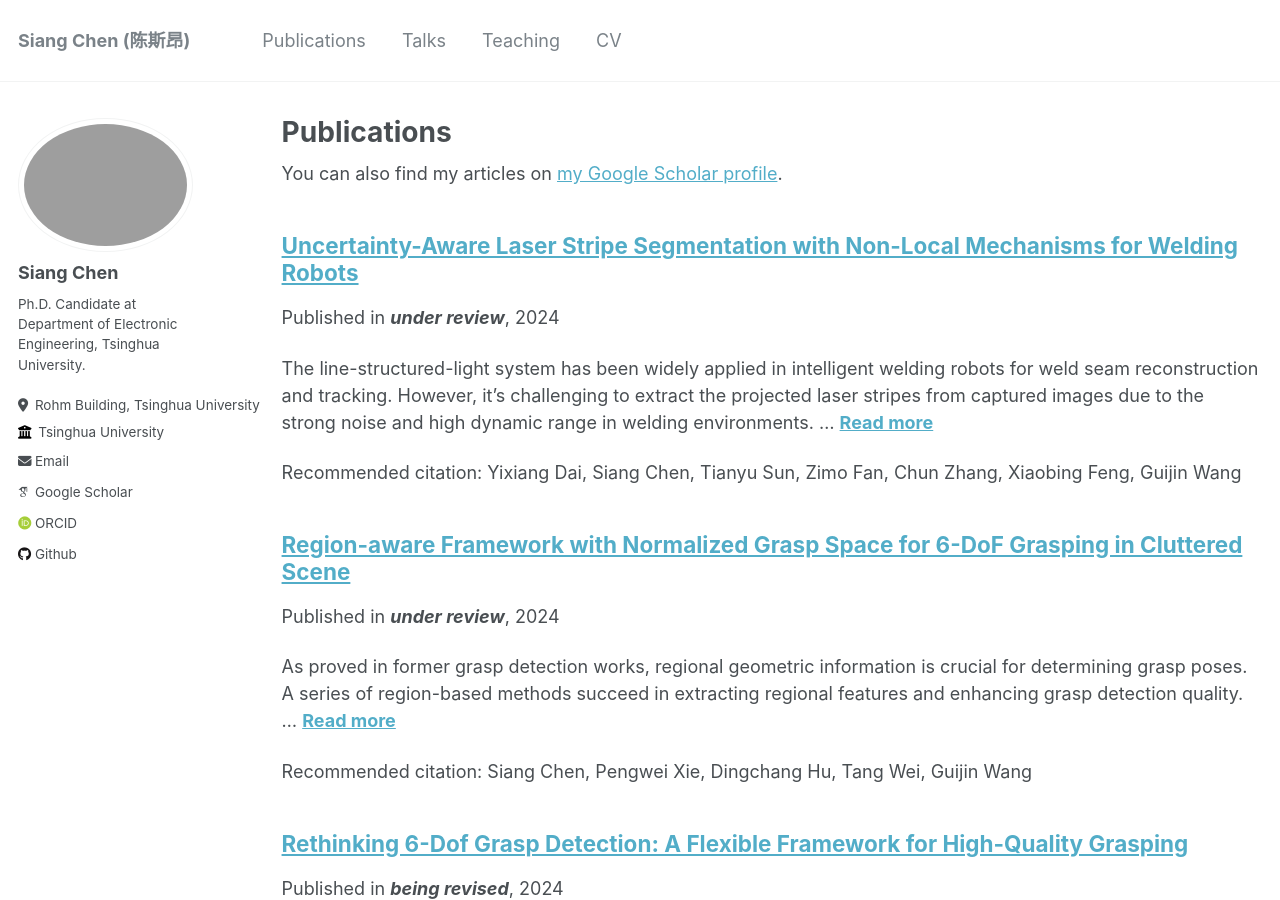
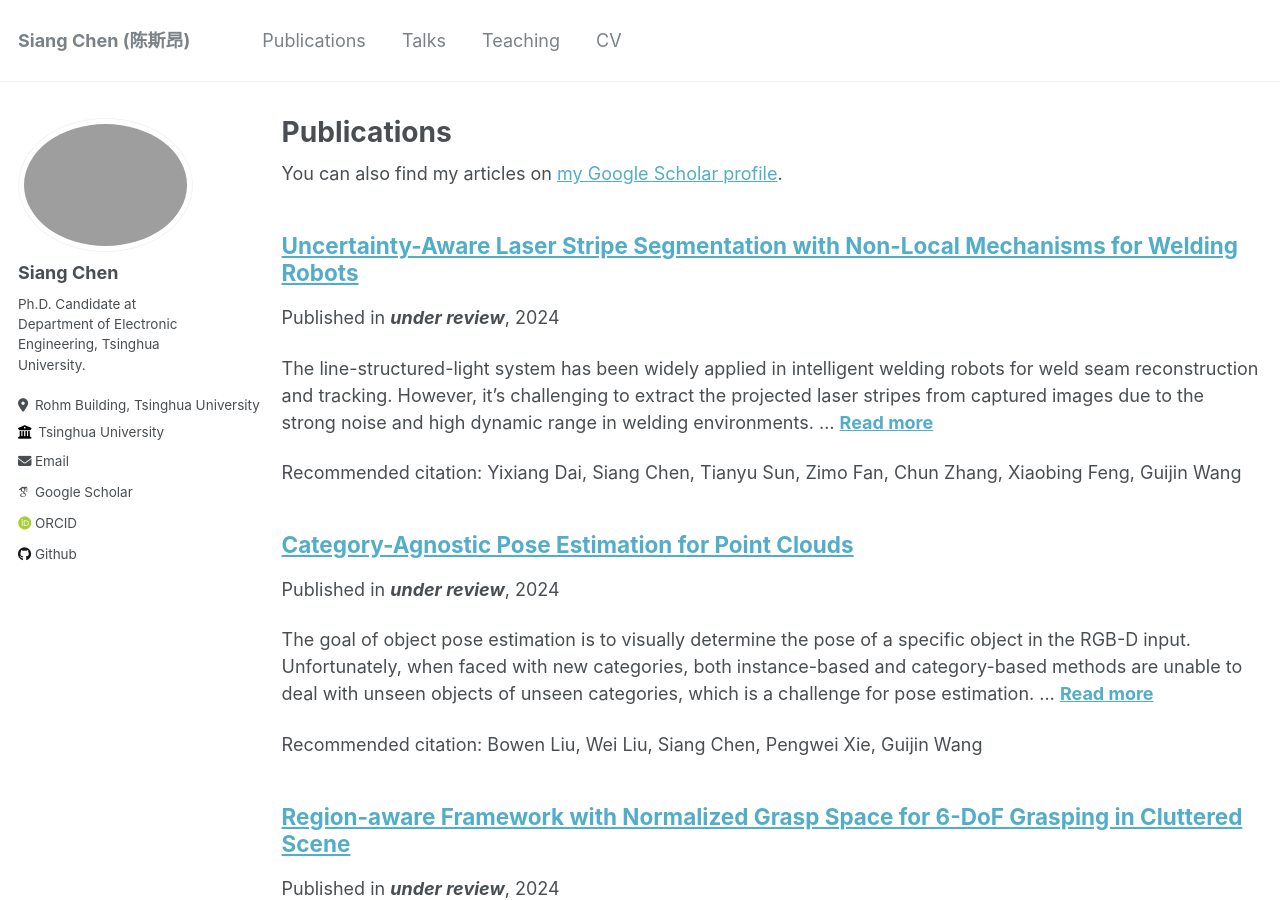
Before and after one commit to ChenThree/ChenThree.github.io, a Jekyll site: the page built from _pages/publications.md, in a window 1280 px wide and 900 px high. Built offline with Jekyll 4.4.1, drawn with Linux system fonts in a browser that asks for light colours; some web fonts are replaced.

Commit message:
[update] add icip paper

```diff
--- /dev/null
+++ b/_publications/2024-02-07-Category-7.md
@@ -0,0 +1,15 @@
+---
+title: "Category-Agnostic Pose Estimation for Point Clouds"
+collection: publications
+permalink: /publication/2024-02-07-Category-7
+excerpt: "The goal of object pose estimation is to visually determine the pose of a specific object in the RGB-D input. Unfortunately, when faced with new categories, both instance-based and category-based methods are unable to deal with unseen objects of unseen categories, which is a challenge for pose estimation. ..."
+date: 2024-02-07
+venue: under review
+# paperurl:
+# paperurltext: '[pdf]'
+# paperbibtex:
+citation: 'Bowen Liu, Wei Liu, Siang Chen, Pengwei Xie, Guijin Wang'
+---
+## Abstract
+
+The goal of object pose estimation is to visually determine the pose of a specific object in the RGB-D input. Unfortunately, when faced with new categories, both instance-based and category-based methods are unable to deal with unseen objects of unseen categories, which is a challenge for pose estimation. To address this issue, this paper proposes a method to introduce geometric features for pose estimation of point clouds without requiring category information. The method is based only on the patch feature of the point cloud, a geometric feature with rotation invariance. After training without category information, our method achieves as good results as other category-based methods. Our method successfully achieved pose annotation of no category information instances on the CAMERA25 dataset and ModelNet40 dataset.
```
Also changed, not shown: _pages/about.md (+2 -1 lines), _publications/2024-03-14-Uncertainty-8.md (renamed from _publications/2024-02-27-Uncertainty-7.md, +2 -2 lines).
